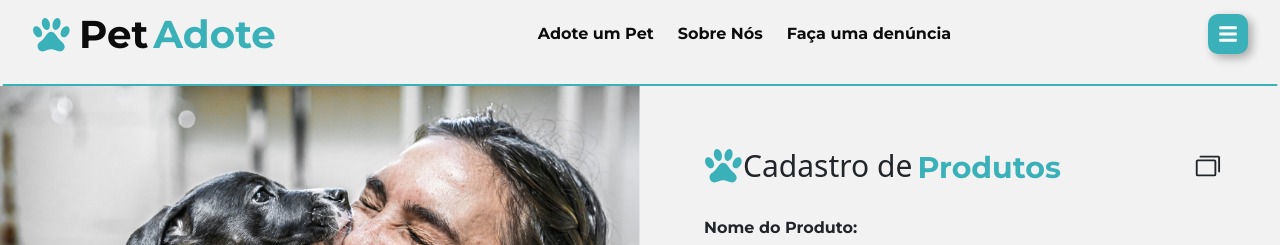
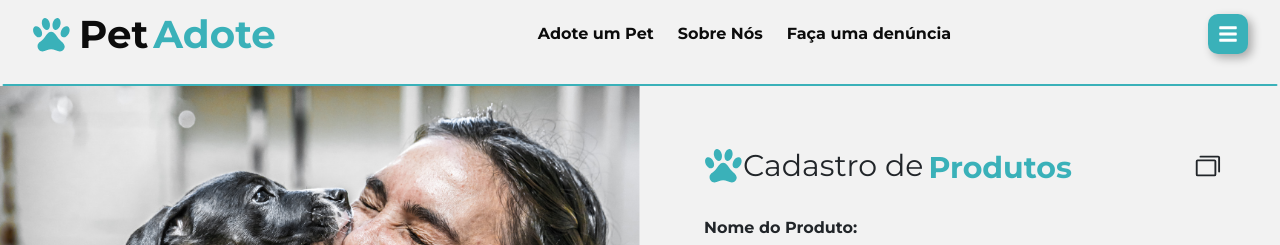
Before and after one commit to Emaus-Leonardo/FrontEnd-AdoteUmPet, a React (Create React App) app: page / in a window 1280 px wide. Shown: the top 245 px of the page. Built offline with nearby package versions, Linux system fonts and the light colour scheme; no server answers.

Commit message:
font adjustment

```diff
--- a/src/Telas/CadastroDeProduto.css
+++ b/src/Telas/CadastroDeProduto.css
@@ -23,6 +23,7 @@
 }
 
 .titulo {
+    font-family: var(--font-family-montserrat);
     font-size: 30px;
     align-items: center;
     display: flex;
```
